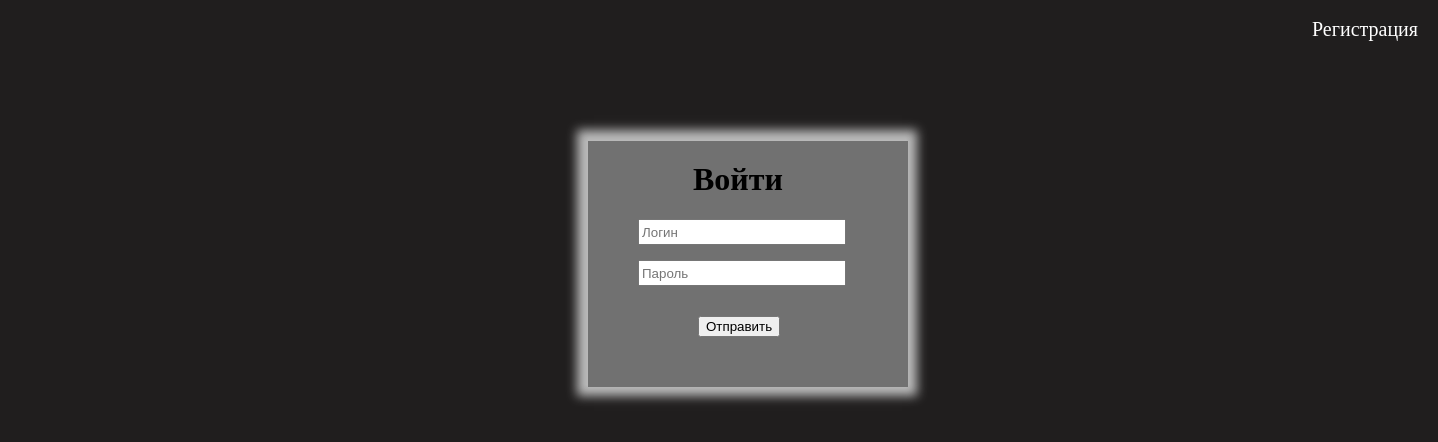
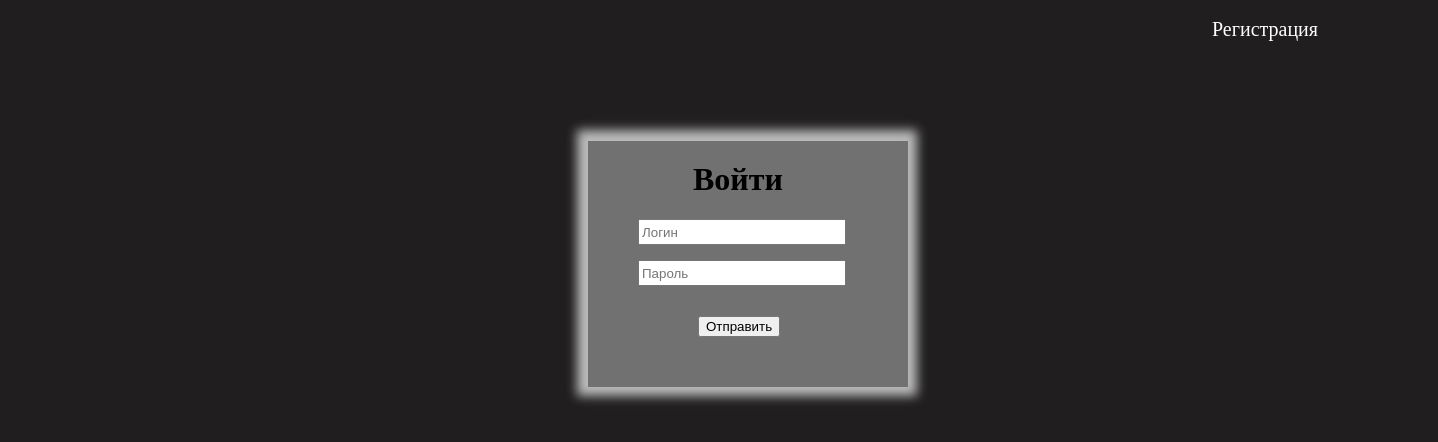
Before and after one commit to Lux2445/Sign, a plain HTML site: page index.html in a window 1280 px wide. Shown: the whole page, 1438 px wide, since content can reach past the window. Drawn offline with Linux system fonts and the light colour scheme.

Commit message:
Update style.css

```diff
--- a/css/style.css
+++ b/css/style.css
@@ -139,7 +139,8 @@ h1{
     font-size: 20px;
     padding: 10px;
     width: 90px;
-    margin-left: 1300px;
+    margin-left: 1200px;
+    margin-right: 30px;
     padding: 10px 20px;
 }
 .sign:hover{
```
